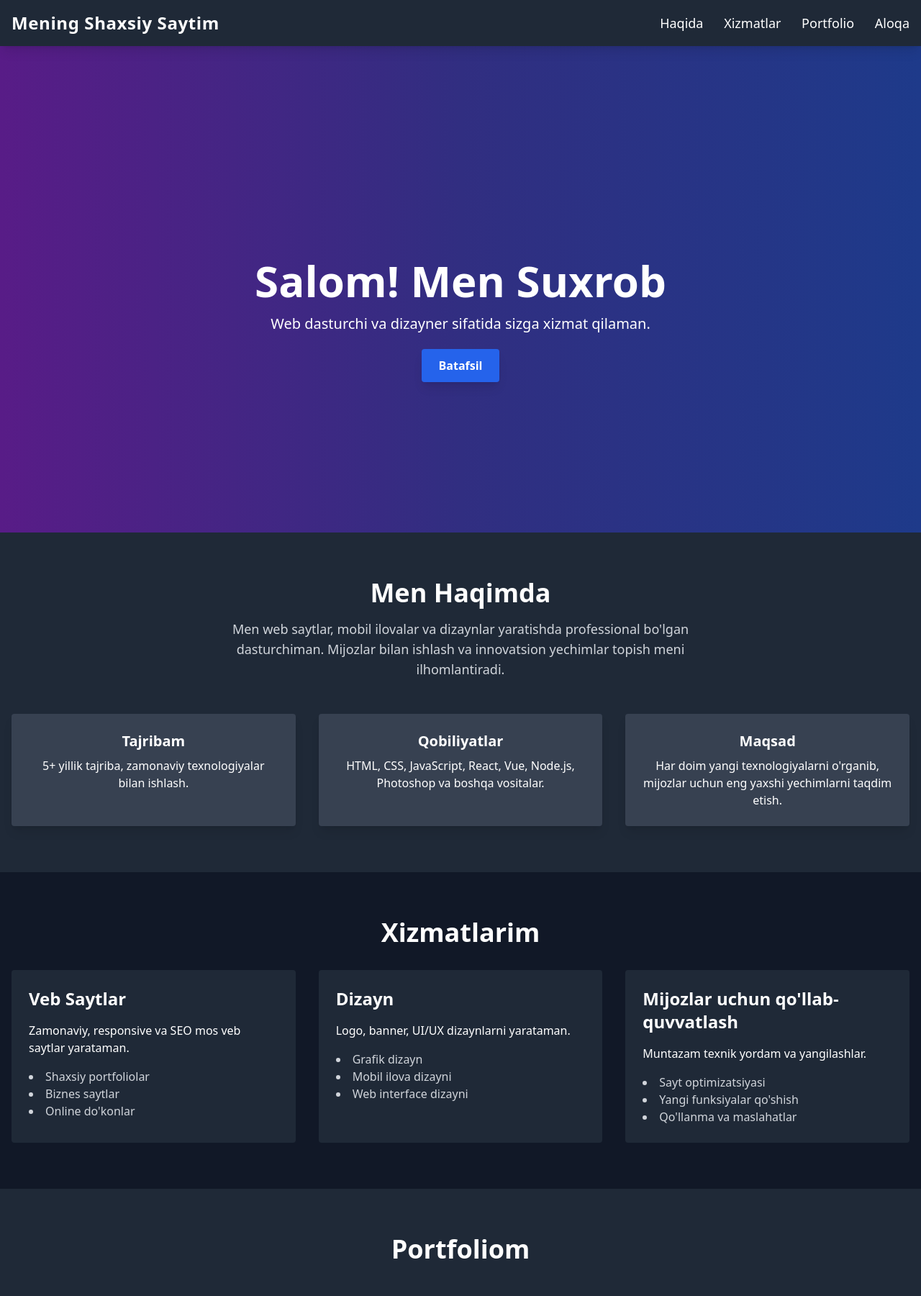
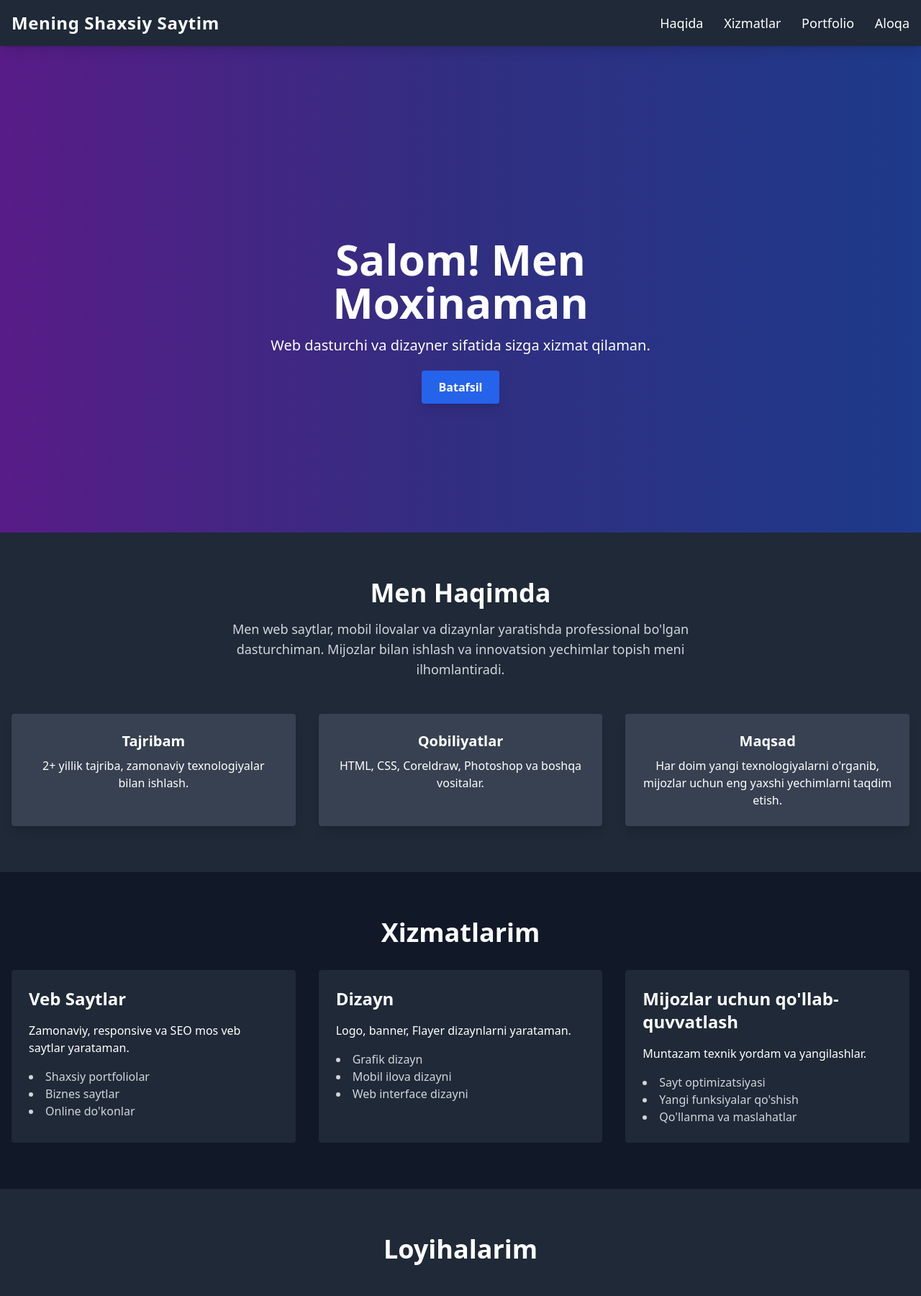
Before and after one commit to moxinaprog/moxina_blog, a Flask app: page / in a window 1280 px wide. Shown: the top 1801 px of the page at 72% size. Run offline with Flask 3, Linux system fonts and the light colour scheme; some libraries are stand-ins or nearby versions.

Commit message:
index.html

```diff
--- a/templates/index.html
+++ b/templates/index.html
@@ -3,7 +3,7 @@
 <head>
   <meta charset="UTF-8" />
   <meta name="viewport" content="width=device-width, initial-scale=1.0"/>
-  <title>Murakkab Shaxsiy Sayt</title>
+  <title> Shaxsiy Sayt</title>
   <script src="https://cdn.tailwindcss.com"></script>
   <style>
     /* Animatsiya uchun qo'shimcha CSS */
@@ -36,7 +36,7 @@
   <!-- Hero section -->
   <section class="h-screen flex items-center justify-center bg-gradient-to-r from-purple-900 via-indigo-900 to-blue-900 px-4" style="padding-top: 80px;">
     <div class="text-center max-w-2xl mx-auto">
-      <h1 class="text-5xl md:text-6xl font-bold mb-4 animate-fade-in">Salom! Men Suxrob</h1>
+      <h1 class="text-5xl md:text-6xl font-bold mb-4 animate-fade-in">Salom! Men Moxinaman</h1>
       <p class="text-xl mb-8 animate-fade-in" style="animation-delay: 0.2s;">Web dasturchi va dizayner sifatida sizga xizmat qilaman.</p>
       <a href="#about" class="bg-blue-600 hover:bg-blue-700 text-white font-semibold py-3 px-6 rounded shadow-lg animate-fade-in" style="animation-delay: 0.4s;">Batafsil</a>
     </div>
@@ -51,11 +51,11 @@
     <div class="grid md:grid-cols-3 gap-8 text-center">
       <div class="bg-gray-700 p-6 rounded hover:scale-105 transition-transform duration-300 shadow-lg fade-in" style="animation-delay:0.2s;">
         <h3 class="text-xl font-semibold mb-2">Tajribam</h3>
-        <p>5+ yillik tajriba, zamonaviy texnologiyalar bilan ishlash.</p>
+        <p>2+ yillik tajriba, zamonaviy texnologiyalar bilan ishlash.</p>
       </div>
       <div class="bg-gray-700 p-6 rounded hover:scale-105 transition-transform duration-300 shadow-lg fade-in" style="animation-delay:0.4s;">
         <h3 class="text-xl font-semibold mb-2">Qobiliyatlar</h3>
-        <p>HTML, CSS, JavaScript, React, Vue, Node.js, Photoshop va boshqa vositalar.</p>
+        <p>HTML, CSS, Coreldraw, Photoshop va boshqa vositalar.</p>
       </div>
       <div class="bg-gray-700 p-6 rounded hover:scale-105 transition-transform duration-300 shadow-lg fade-in" style="animation-delay:0.6s;">
         <h3 class="text-xl font-semibold mb-2">Maqsad</h3>
@@ -79,7 +79,7 @@
       </div>
       <div class="bg-gray-800 p-6 rounded hover:shadow-xl transition-shadow duration-300 fade-in" style="animation-delay:0.4s;">
         <h3 class="text-2xl font-semibold mb-4">Dizayn</h3>
-        <p class="mb-4">Logo, banner, UI/UX dizaynlarni yarataman.</p>
+        <p class="mb-4">Logo, banner, Flayer dizaynlarni yarataman.</p>
         <ul class="list-disc list-inside text-gray-300">
           <li>Grafik dizayn</li>
           <li>Mobil ilova dizayni</li>
@@ -100,25 +100,25 @@
 
   <!-- Portfolio -->
   <section id="portfolio" class="max-w-7xl mx-auto px-4 py-16 bg-gray-800">
-    <h2 class="text-4xl font-bold mb-12 text-center">Portfoliom</h2>
+    <h2 class="text-4xl font-bold mb-12 text-center">Loyihalarim</h2>
     <div class="grid md:grid-cols-3 gap-8">
       <!-- Birinchi loyiha -->
       <div class="relative group rounded overflow-hidden shadow-lg fade-in" style="animation-delay:0.2s;">
-        <img src="https://images.unsplash.com/photo-1542291026-7eec265e6d51?ixlib=rb-4.0.3&auto=format&fit=crop&w=800&q=80" alt="Loyiha 1" class="w-full h-64 object-cover transition-transform duration-300 group-hover:scale-105"/>
+        <img src="https:moxina_blog\static\post_images\rasm4.png" alt="Loyiha 1" class="w-full h-64 object-cover transition-transform duration-300 group-hover:scale-105"/>
         <div class="absolute inset-0 bg-black bg-opacity-50 opacity-0 group-hover:opacity-100 flex items-center justify-center transition-opacity duration-300">
           <p class="text-xl font-semibold">Loyiha 1</p>
         </div>
       </div>
       <!-- Ikkinchi loyiha -->
       <div class="relative group rounded overflow-hidden shadow-lg fade-in" style="animation-delay:0.4s;">
-        <img src="https://images.unsplash.com/photo-1507525428034-b723cf961d3e?ixlib=rb-4.0.3&auto=format&fit=crop&w=800&q=80" alt="Loyiha 2" class="w-full h-64 object-cover transition-transform duration-300 group-hover:scale-105"/>
+        <img src="https:moxina_blog\static\post_images\rasm3.png" alt="Loyiha 2" class="w-full h-64 object-cover transition-transform duration-300 group-hover:scale-105"/>
         <div class="absolute inset-0 bg-black bg-opacity-50 opacity-0 group-hover:opacity-100 flex items-center justify-center transition-opacity duration-300">
           <p class="text-xl font-semibold">Loyiha 2</p>
         </div>
       </div>
       <!-- Uchinchi loyiha -->
       <div class="relative group rounded overflow-hidden shadow-lg fade-in" style="animation-delay:0.6s;">
-        <img src="https://images.unsplash.com/photo-1523413651479-597eb2da0ad6?ixlib=rb-4.0.3&auto=format&fit=crop&w=800&q=80" alt="Loyiha 3" class="w-full h-64 object-cover transition-transform duration-300 group-hover:scale-105"/>
+        <img src="moxina_blog\static\post_images\rasm1.png" alt="Loyiha 3" class="w-full h-64 object-cover transition-transform duration-300 group-hover:scale-105"/>
         <div class="absolute inset-0 bg-black bg-opacity-50 opacity-0 group-hover:opacity-100 flex items-center justify-center transition-opacity duration-300">
           <p class="text-xl font-semibold">Loyiha 3</p>
         </div>
@@ -142,7 +142,7 @@
 
   <!-- Footer -->
   <footer class="bg-gray-800 text-center py-4 mt-8">
-    &copy; 2024 Suxrob. Barcha huquqlar himoyalangan.
+    &copy; 2024 Moxina. Barcha huquqlar himoyalangan.
   </footer>
 
   <!-- JavaScript -->
```
